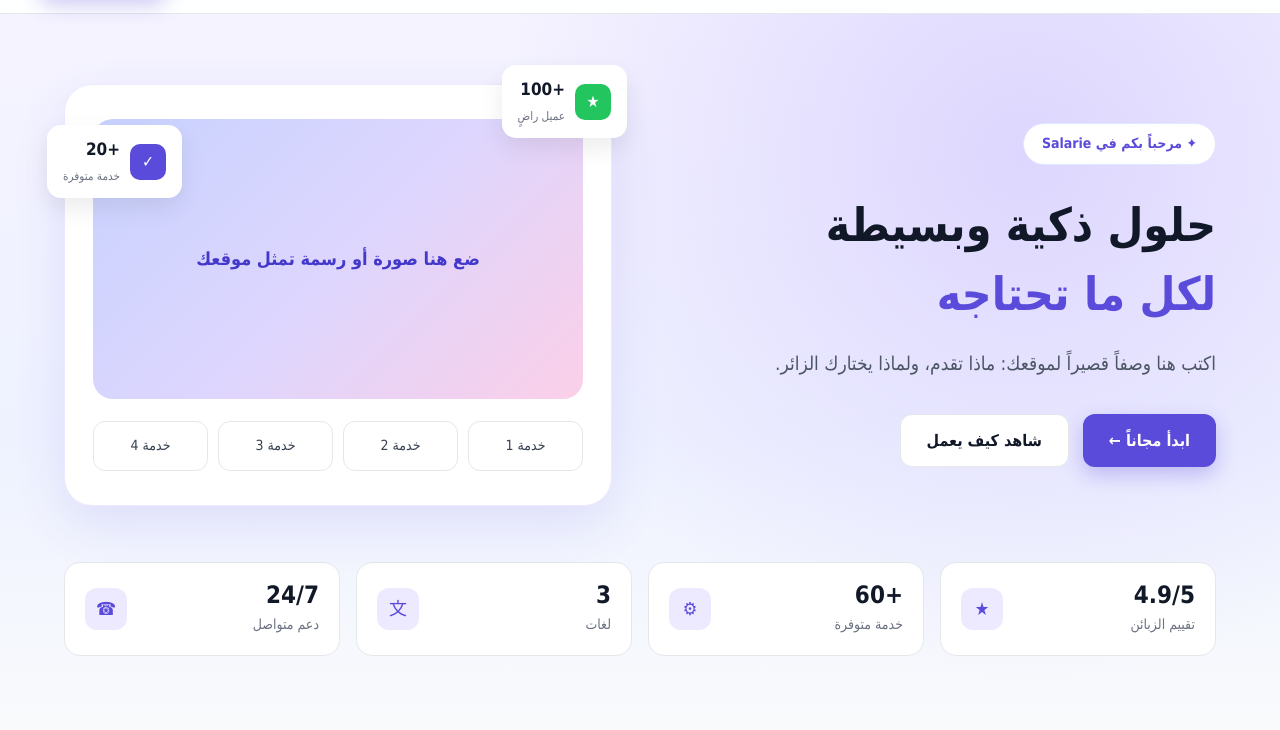
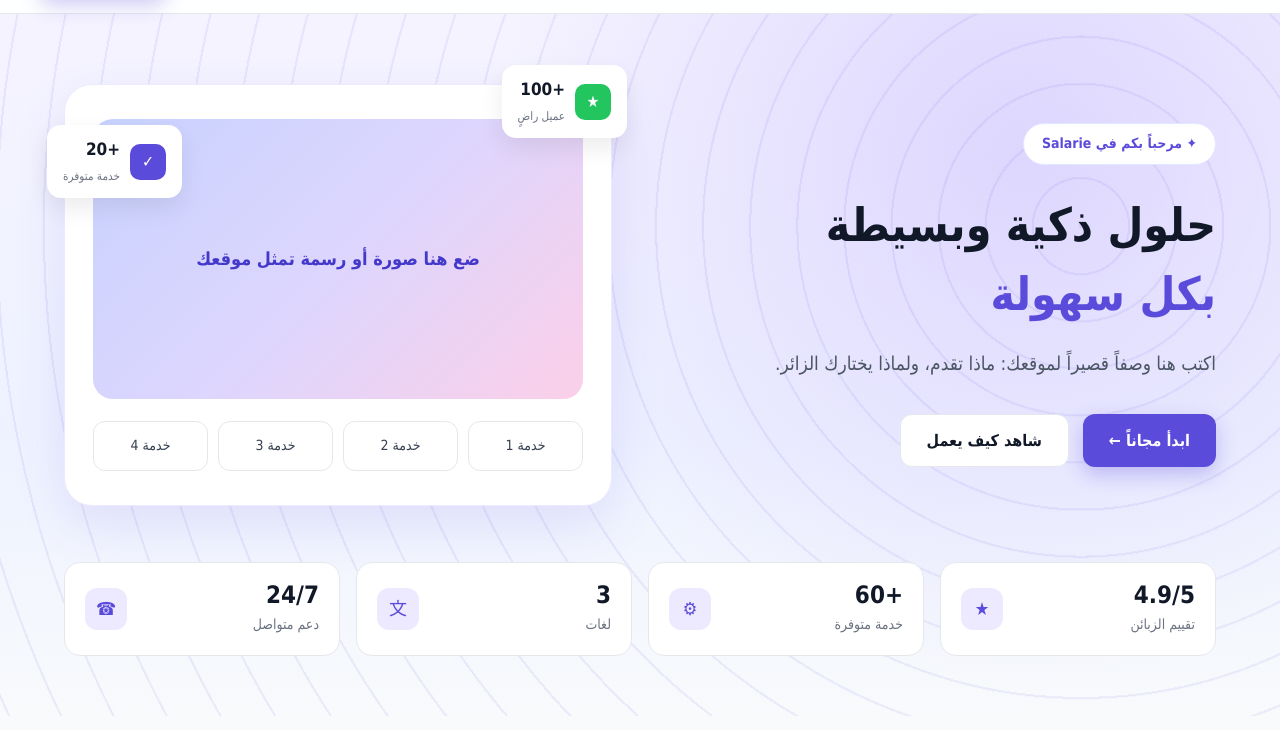
Before and after one commit to Salariemaroc/Salarie, a plain HTML site: page index.html in a window 1280 px wide. Shown: the part 70-800 px from the top of the page. Drawn offline with Linux system fonts and the light colour scheme.

Commit message:
Add files via upload

```diff
--- a/index.html
+++ b/index.html
@@ -31,7 +31,13 @@ header{background:rgba(255,255,255,.85);backdrop-filter:blur(8px);border-bottom:
 .btn-soft:hover{border-color:var(--primary);color:var(--primary)}
 
 /* Hero */
-.hero{background:radial-gradient(circle at 80% 20%,#ddd6fe 0%,transparent 45%),linear-gradient(180deg,#f5f3ff 0%,#eef2ff 60%,#f8fafc 100%);padding:70px 0 60px}
+.hero{position:relative;overflow:hidden;background:radial-gradient(circle at 80% 20%,#ddd6fe 0%,transparent 45%),linear-gradient(180deg,#f5f3ff 0%,#eef2ff 60%,#f8fafc 100%);padding:70px 0 60px}
+.hero::before{content:"";position:absolute;inset:-20%;background:repeating-radial-gradient(circle at 75% 35%,rgba(91,75,219,.09) 0 2px,transparent 2px 46px);animation:rings 18s ease-in-out infinite;pointer-events:none}
+@keyframes rings{0%{transform:translate(0,0) scale(1)}50%{transform:translate(-30px,20px) scale(1.04)}100%{transform:translate(0,0) scale(1)}}
+.hero .container{position:relative;z-index:1}
+#rotate{display:inline-block;transition:opacity .4s ease,transform .4s ease}
+#rotate.out{opacity:0;transform:translateY(-8px)}
+@media (prefers-reduced-motion: reduce){.hero::before{animation:none}}
 .hero-grid{display:grid;grid-template-columns:1fr 1fr;gap:56px;align-items:center}
 .hero-text{text-align:right}
 .pill{display:inline-flex;align-items:center;gap:8px;background:#fff;border:1px solid #e0e7ff;color:var(--primary);padding:8px 18px;border-radius:999px;font-size:14px;font-weight:bold;margin-bottom:26px}
@@ -163,7 +169,7 @@ footer a:hover{color:#fff}
 
     <div class="hero-text">
       <span class="pill">✦ مرحباً بكم في Salarie</span>
-      <h1>حلول ذكية وبسيطة<br><span>لكل ما تحتاجه</span></h1>
+      <h1>حلول ذكية وبسيطة<br><span id="rotate">لكل ما تحتاجه</span></h1>
       <p>اكتب هنا وصفاً قصيراً لموقعك: ماذا تقدم، ولماذا يختارك الزائر.</p>
       <div class="hero-actions">
         <a class="btn btn-primary" href="#contact">ابدأ مجاناً ←</a>
@@ -307,5 +313,18 @@ footer a:hover{color:#fff}
   </div>
 </footer>
 
+<script>
+  const words = ["لكل ما تحتاجه", "بكل سهولة", "في أي وقت"];
+  let index = 0;
+  const rotateEl = document.getElementById("rotate");
+  setInterval(() => {
+    rotateEl.classList.add("out");
+    setTimeout(() => {
+      index = (index + 1) % words.length;
+      rotateEl.textContent = words[index];
+      rotateEl.classList.remove("out");
+    }, 400);
+  }, 2600);
+</script>
 </body>
 </html>
```
